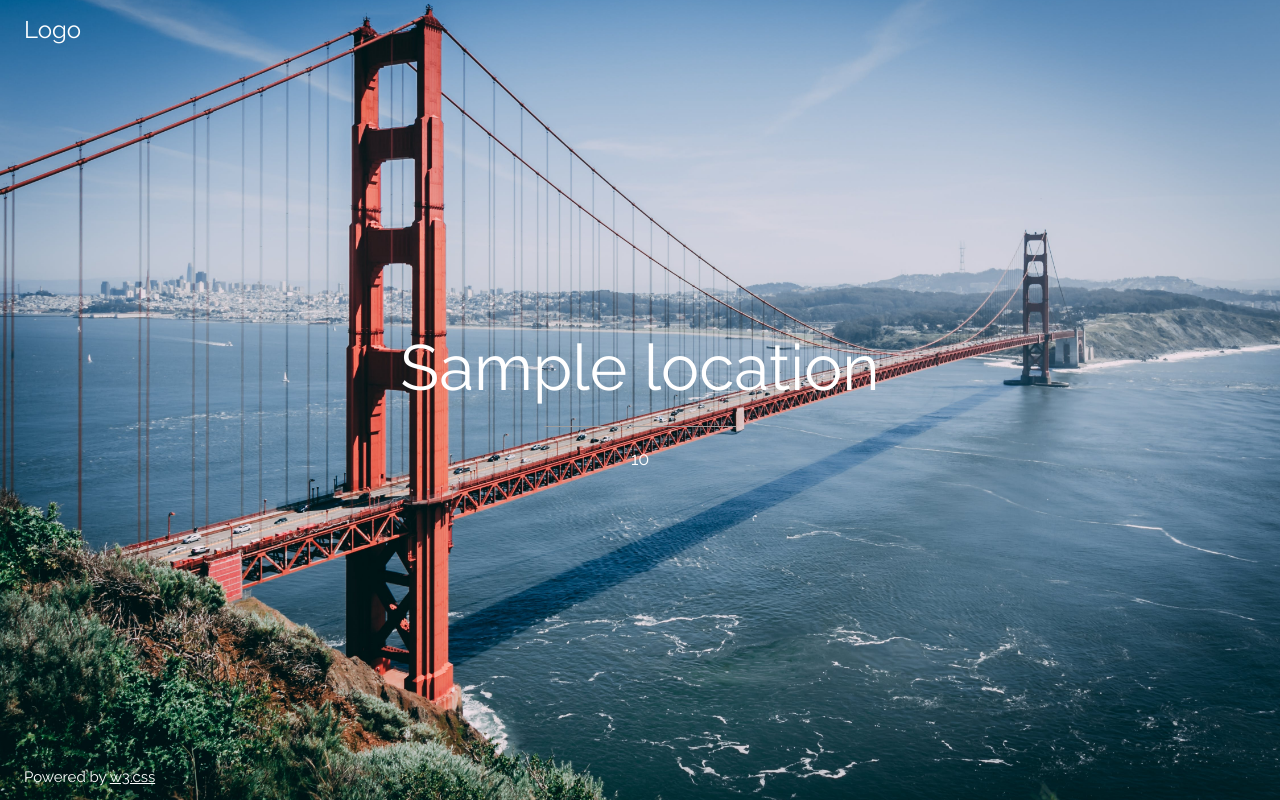
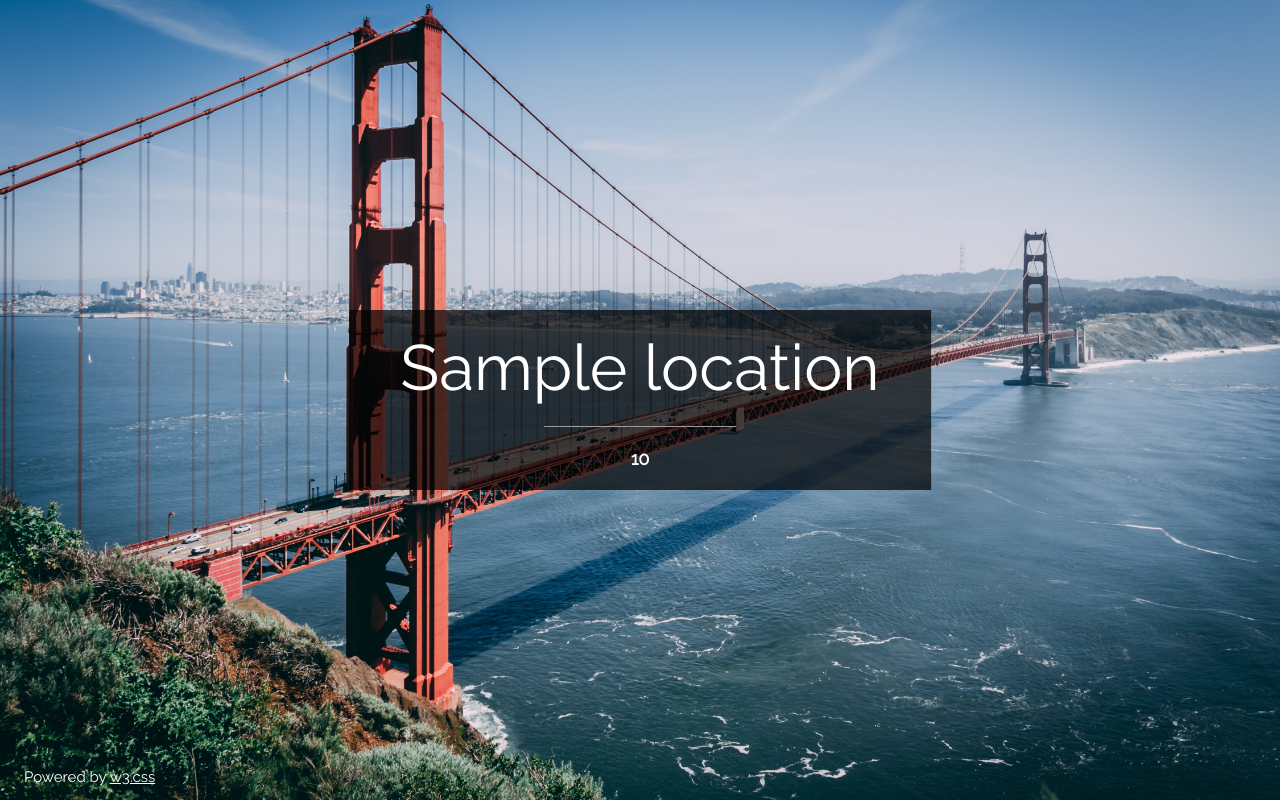
Before and after one commit to scmgustafson/flask-weather-app, a Flask app: template templates/weather_index.html in a window 1280 px wide. Run offline with Flask 2, Linux system fonts and the light colour scheme; the template is opened without the code that fills it: most values are stand-ins (such as "Sample title", 1, 10 or a date in 2020).

Commit message:
Added background to text

```diff
--- a/templates/weather_index.html
+++ b/templates/weather_index.html
@@ -15,23 +15,24 @@ body, html {height: 100%}
   background-position: center;
   background-size: cover;
 }
+div.w3-display-middle {
+    background: rgba(0, 0, 0, 0.7);
+    padding-left: 4vw;
+    padding-right: 4vw;
+}
 </style>
 </head>
 <body>
 
 <div class="bgimg w3-display-container w3-animate-opacity w3-text-white">
-  <div class="w3-display-topleft w3-padding-large w3-xlarge">
-    Logo
-  </div>
   <div class="w3-display-middle">
     <h1 class="w3-jumbo w3-animate-top"> {{location}} </h1>
     <hr class="w3-border-grey" style="margin:auto;width:40%">
-    <p class="w3-large w3-center"> {{temperature}} </p>
+    <p class="w3-large w3-center"> <strong>{{temperature}}</strong> </p>
   </div>
   <div class="w3-display-bottomleft w3-padding-large">
     Powered by <a href="https://www.w3schools.com/w3css/default.asp" target="_blank">w3.css</a>
   </div>
 </div>
-
 </body>
 </html>
```
